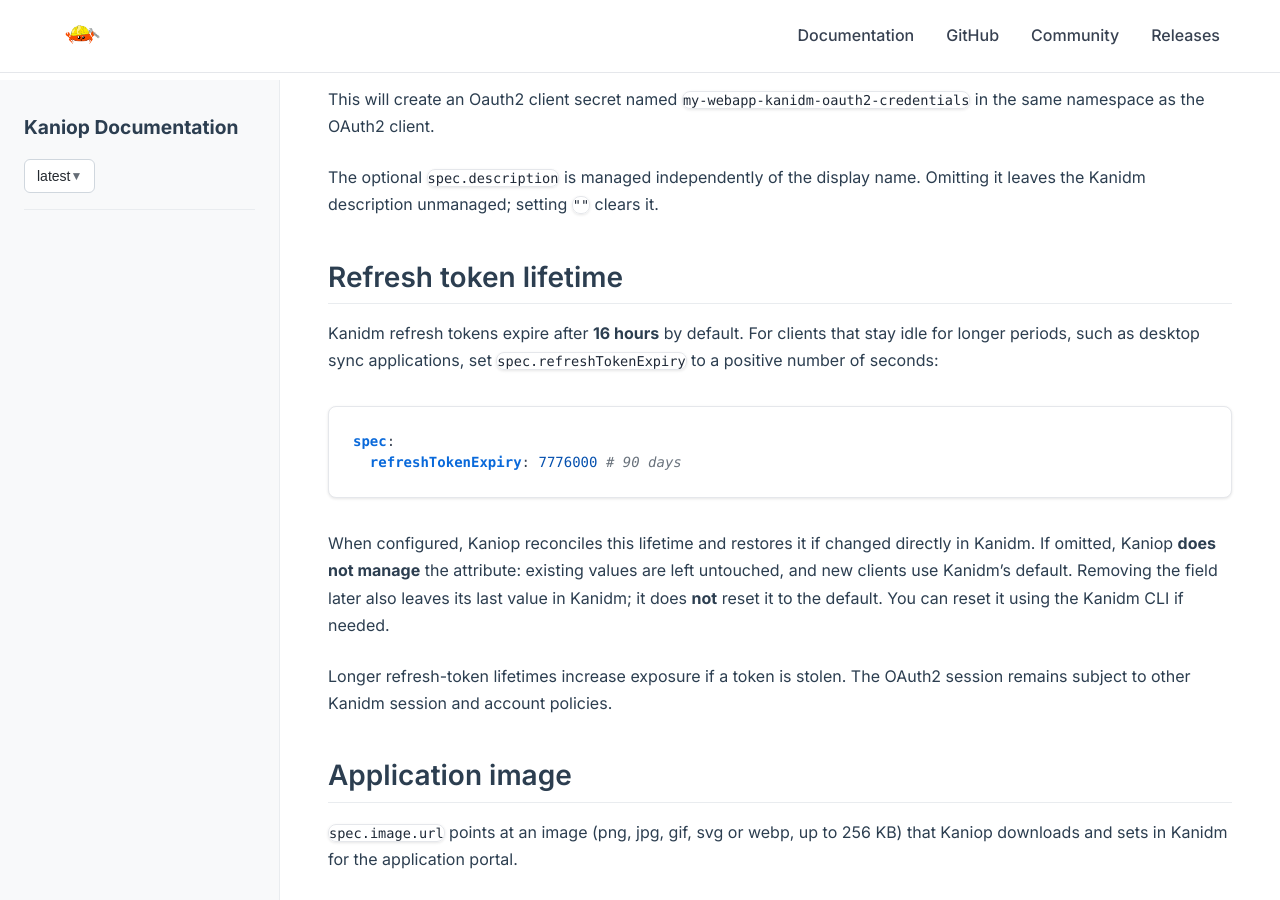
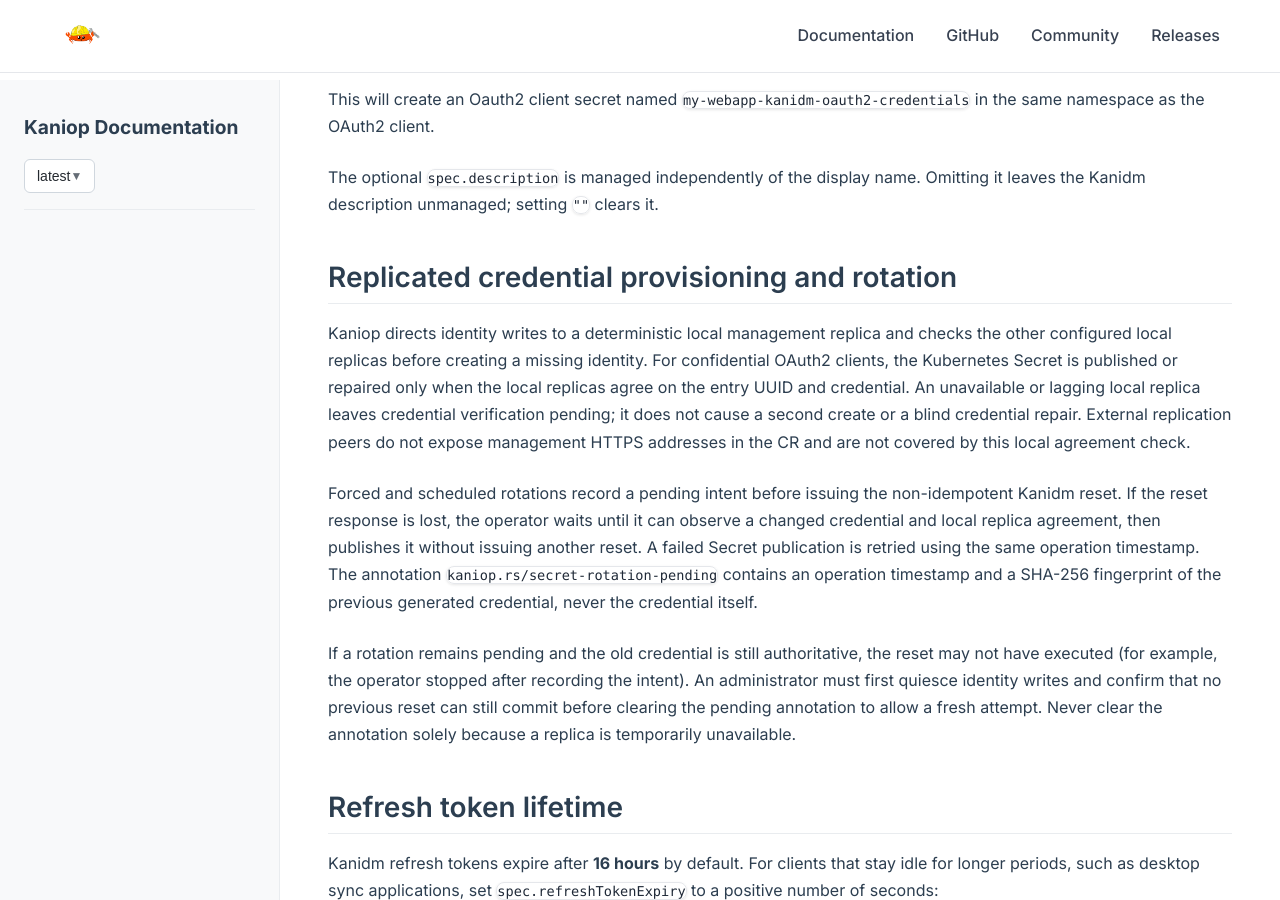
Before and after one commit to pando85/pando85.github.io, a Jekyll site: the page built from docs/kaniop/latest/usage/oauth2.md, in a window 1280 px wide and 900 px high, scrolled down 1293 px. Built offline with Jekyll 4.4.1, drawn with Linux system fonts in a browser that asks for light colours.

Commit message:
deploy: pando85/kaniop@6eeae260553fb8d76d6533b85af695fbf47ececd

```diff
--- a/docs/kaniop/latest/usage/oauth2.md
+++ b/docs/kaniop/latest/usage/oauth2.md
@@ -37,6 +37,29 @@ namespace as the OAuth2 client.
 
 The optional `spec.description` is managed independently of the display name. Omitting it
 leaves the Kanidm description unmanaged; setting `""` clears it.
+
+## Replicated credential provisioning and rotation
+
+Kaniop directs identity writes to a deterministic local management replica and checks the
+other configured local replicas before creating a missing identity. For confidential OAuth2
+clients, the Kubernetes Secret is published or repaired only when the local replicas agree
+on the entry UUID and credential. An unavailable or lagging local replica leaves credential
+verification pending; it does not cause a second create or a blind credential repair.
+External replication peers do not expose management HTTPS addresses in the CR and are not
+covered by this local agreement check.
+
+Forced and scheduled rotations record a pending intent before issuing the non-idempotent
+Kanidm reset. If the reset response is lost, the operator waits until it can observe a
+changed credential and local replica agreement, then publishes it without issuing another
+reset. A failed Secret publication is retried using the same operation timestamp.
+The annotation `kaniop.rs/secret-rotation-pending` contains an operation timestamp and a
+SHA-256 fingerprint of the previous generated credential, never the credential itself.
+
+If a rotation remains pending and the old credential is still authoritative, the reset
+may not have executed (for example, the operator stopped after recording the intent).
+An administrator must first quiesce identity writes and confirm that no previous reset
+can still commit before clearing the pending annotation to allow a fresh attempt.
+Never clear the annotation solely because a replica is temporarily unavailable.
 
 ## Refresh token lifetime
 
```
Also changed, not shown: docs/kaniop/latest/usage/kanidm.md (+23 -0 lines).
